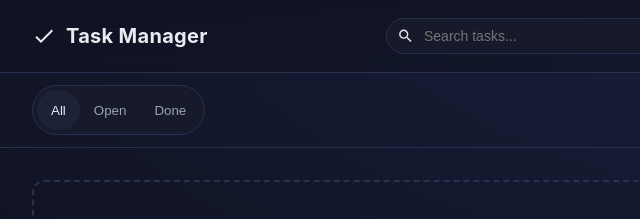
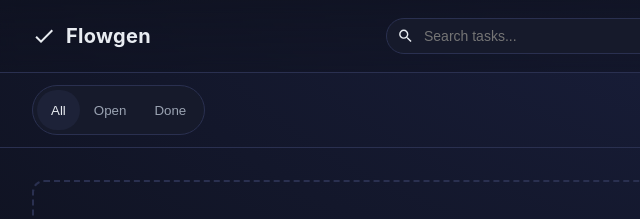
Before and after one commit to Ruzwick/Flowgen-, a plain HTML site: page index.html in a window 1280 px wide. Shown: the top 219 px of the page, 0-640 px from the left. Drawn offline with Linux system fonts and the light colour scheme.

Commit message:
Update index.html

```diff
--- a/index.html
+++ b/index.html
@@ -3,14 +3,14 @@
   <head>
     <meta charset="utf-8" />
     <meta name="viewport" content="width=device-width, initial-scale=1" />
-    <title>Task Manager</title>
+    <title>Flowgen</title>
     <link rel="stylesheet" href="./styles.css" />
   </head>
   <body>
     <header class="app-header">
       <div class="brand">
         <svg width="24" height="24" viewBox="0 0 24 24" aria-hidden="true"><path fill="currentColor" d="M9 16.2 4.8 12l-1.4 1.4L9 19 21 7l-1.4-1.4z"/></svg>
-        <h1>Task Manager</h1>
+        <h1>Flowgen</h1>
       </div>
 
       <div class="header-actions">
```
